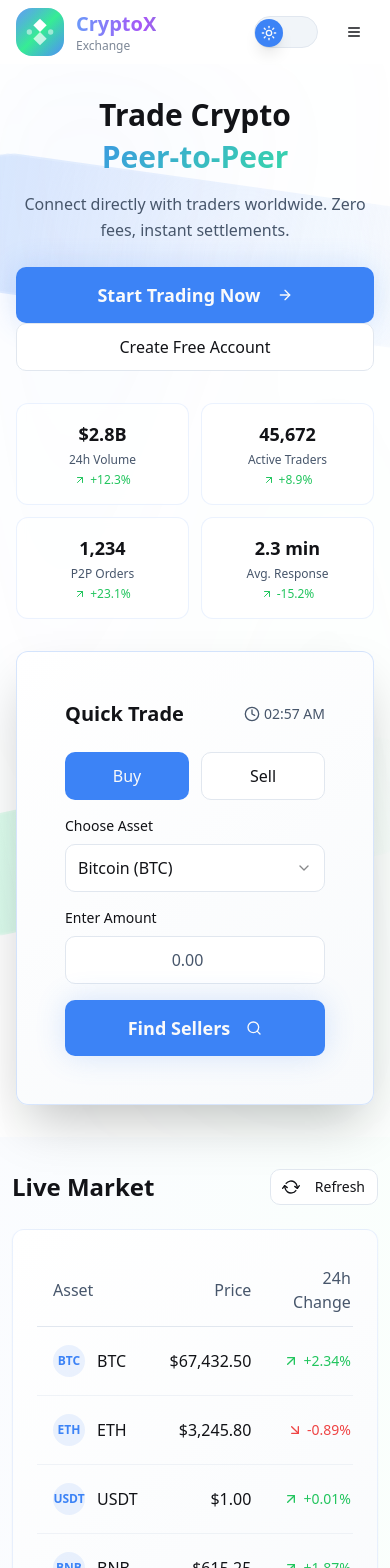
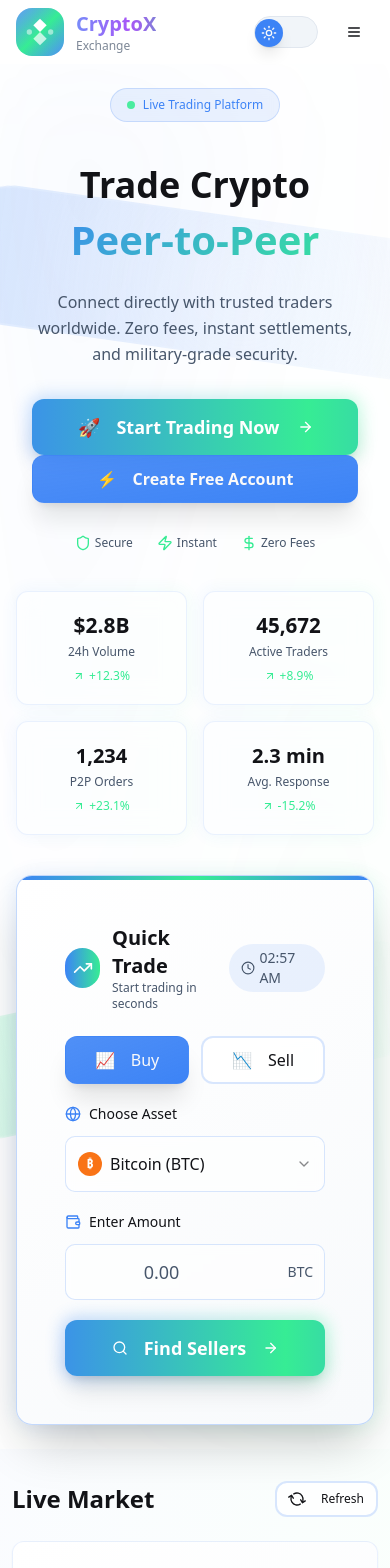
Before and after one commit to manishjan1811/trade-flow-universe, a React (Vite) app: page / in a window 390 px wide. Shown: the top 1568 px of the page. Built offline with nearby package versions, Linux system fonts and the light colour scheme.

Commit message:
Refine hero section design
Improve mobile hero section and button styling.

```diff
--- a/src/components/ui/button.tsx
+++ b/src/components/ui/button.tsx
@@ -5,25 +5,28 @@ import { cva, type VariantProps } from "class-variance-authority"
 import { cn } from "@/lib/utils"
 
 const buttonVariants = cva(
-  "inline-flex items-center justify-center gap-2 whitespace-nowrap rounded-md text-sm font-medium ring-offset-background transition-colors focus-visible:outline-none focus-visible:ring-2 focus-visible:ring-ring focus-visible:ring-offset-2 disabled:pointer-events-none disabled:opacity-50 [&_svg]:pointer-events-none [&_svg]:size-4 [&_svg]:shrink-0",
+  "inline-flex items-center justify-center gap-2 whitespace-nowrap text-sm font-medium ring-offset-background transition-all duration-300 focus-visible:outline-none focus-visible:ring-2 focus-visible:ring-ring focus-visible:ring-offset-2 disabled:pointer-events-none disabled:opacity-50 [&_svg]:pointer-events-none [&_svg]:size-4 [&_svg]:shrink-0 transform-gpu",
   {
     variants: {
       variant: {
-        default: "bg-primary text-primary-foreground hover:bg-primary/90",
+        default: "bg-primary text-primary-foreground hover:bg-primary/90 shadow-lg hover:shadow-xl hover:scale-[1.02] active:scale-[0.98]",
         destructive:
-          "bg-destructive text-destructive-foreground hover:bg-destructive/90",
+          "bg-destructive text-destructive-foreground hover:bg-destructive/90 shadow-lg hover:shadow-xl hover:scale-[1.02] active:scale-[0.98]",
         outline:
-          "border border-input bg-background hover:bg-accent hover:text-accent-foreground",
+          "border-2 border-primary/20 bg-background/80 backdrop-blur-sm text-foreground hover:bg-primary/10 hover:border-primary/40 hover:shadow-lg hover:scale-[1.02] active:scale-[0.98]",
         secondary:
-          "bg-secondary text-secondary-foreground hover:bg-secondary/80",
-        ghost: "hover:bg-accent hover:text-accent-foreground",
-        link: "text-primary underline-offset-4 hover:underline",
+          "bg-secondary text-secondary-foreground hover:bg-secondary/80 shadow-md hover:shadow-lg hover:scale-[1.02] active:scale-[0.98]",
+        ghost: "hover:bg-accent hover:text-accent-foreground hover:scale-[1.02] active:scale-[0.98]",
+        link: "text-primary underline-offset-4 hover:underline hover:scale-[1.02] active:scale-[0.98]",
+        premium: "bg-gradient-to-r from-primary via-accent to-primary bg-size-200 animate-gradient-x text-white font-semibold shadow-xl hover:shadow-2xl hover:scale-[1.05] active:scale-[0.95] border-0",
+        professional: "bg-gradient-to-br from-primary/90 to-primary text-primary-foreground font-semibold shadow-xl hover:shadow-2xl hover:from-primary hover:to-primary/80 hover:scale-[1.03] active:scale-[0.97] border border-primary/20 backdrop-blur-sm",
       },
       size: {
-        default: "h-10 px-4 py-2",
-        sm: "h-9 rounded-md px-3",
-        lg: "h-11 rounded-md px-8",
-        icon: "h-10 w-10",
+        default: "h-10 px-4 py-2 rounded-lg",
+        sm: "h-9 rounded-lg px-3 text-xs",
+        lg: "h-12 rounded-xl px-8 text-base font-semibold",
+        xl: "h-14 rounded-xl px-10 text-lg font-bold",
+        icon: "h-10 w-10 rounded-lg",
       },
     },
     defaultVariants: {
--- a/src/pages/Home.tsx
+++ b/src/pages/Home.tsx
@@ -87,7 +87,7 @@ export default function Home() {
   return (
     <div className="min-h-screen bg-background overflow-hidden">
       {/* Hero Section with 3D Background and Quick Trade */}
-      <section className="relative py-8 md:py-12 lg:py-16 bg-gradient-to-br from-background via-card/20 to-background min-h-screen flex items-center">
+      <section className="relative py-6 md:py-12 lg:py-16 bg-gradient-to-br from-background via-card/20 to-background min-h-screen flex items-center">
         {/* Geometric Background Shapes */}
         <GeometricBackground />
 
@@ -99,17 +99,29 @@ export default function Home() {
               initial={{ opacity: 0, y: 30 }}
               animate={{ opacity: 1, y: 0 }}
               transition={{ duration: 0.8, ease: 'easeOut' }}
-              className="text-center mb-8"
+              className="text-center mb-10"
             >
+              <motion.div
+                className="mb-6"
+                initial={{ opacity: 0, y: 30 }}
+                animate={{ opacity: 1, y: 0 }}
+                transition={{ duration: 0.8, delay: 0.1 }}
+              >
+                <div className="inline-flex items-center px-4 py-2 rounded-full bg-primary/10 border border-primary/20 backdrop-blur-sm mb-4">
+                  <span className="w-2 h-2 bg-accent rounded-full mr-2 animate-pulse"></span>
+                  <span className="text-xs font-medium text-primary">Live Trading Platform</span>
+                </div>
+              </motion.div>
+
               <motion.h1
-                className="text-3xl font-bold text-foreground mb-4 leading-tight"
+                className="text-4xl font-bold text-foreground mb-6 leading-tight"
                 initial={{ opacity: 0, y: 30 }}
                 animate={{ opacity: 1, y: 0 }}
                 transition={{ duration: 0.8, delay: 0.2 }}
               >
                 Trade Crypto
                 <motion.span
-                  className="gradient-primary bg-clip-text text-transparent block mt-1"
+                  className="gradient-primary bg-clip-text text-transparent block mt-2 text-[2.5rem] font-extrabold"
                   initial={{ opacity: 0, scale: 0.8 }}
                   animate={{ opacity: 1, scale: 1 }}
                   transition={{ duration: 0.8, delay: 0.4 }}
@@ -119,17 +131,17 @@ export default function Home() {
               </motion.h1>
 
               <motion.p
-                className="text-muted-foreground mb-6 leading-relaxed px-2"
+                className="text-muted-foreground mb-8 leading-relaxed px-4 text-base"
                 initial={{ opacity: 0, y: 20 }}
                 animate={{ opacity: 1, y: 0 }}
                 transition={{ duration: 0.8, delay: 0.6 }}
               >
-                Connect directly with traders worldwide. Zero fees, instant settlements.
+                Connect directly with trusted traders worldwide. Zero fees, instant settlements, and military-grade security.
               </motion.p>
 
-              {/* Mobile Action Buttons */}
+              {/* Mobile Action Buttons - Professional Design */}
               <motion.div
-                className="space-y-3 mb-8"
+                className="space-y-4 mb-10 px-4"
                 initial={{ opacity: 0, y: 20 }}
                 animate={{ opacity: 1, y: 0 }}
                 transition={{ duration: 0.8, delay: 0.8 }}
@@ -138,107 +150,214 @@ export default function Home() {
                   <motion.div
                     whileHover={{ scale: 1.02 }}
                     whileTap={{ scale: 0.98 }}
+                    className="relative group"
                   >
-                    <Button size="lg" className="btn-crypto w-full h-14 text-lg font-semibold">
+                    <div className="absolute -inset-1 bg-gradient-to-r from-primary to-accent rounded-2xl blur opacity-25 group-hover:opacity-75 transition duration-1000 group-hover:duration-200"></div>
+                    <Button variant="premium" size="xl" className="relative w-full">
+                      <span className="mr-2">🚀</span>
                       Start Trading Now
-                      <ArrowRight className="w-5 h-5 ml-2" />
+                      <motion.div
+                        className="ml-2"
+                        animate={{ x: [0, 4, 0] }}
+                        transition={{ duration: 1.5, repeat: Infinity, ease: "easeInOut" }}
+                      >
+                        <ArrowRight className="w-5 h-5" />
+                      </motion.div>
                     </Button>
                   </motion.div>
                 </Link>
+
                 <Link to="/register">
-                  <Button size="lg" variant="outline" className="w-full h-12 text-base">
+                  <motion.div
+                    whileHover={{ scale: 1.02 }}
+                    whileTap={{ scale: 0.98 }}
+                  >
+                    <Button variant="professional" size="lg" className="w-full">
+                      <span className="mr-2">⚡</span>
                       Create Free Account
                     </Button>
+                  </motion.div>
                 </Link>
+
+                <motion.div
+                  className="flex items-center justify-center gap-6 pt-4 text-xs text-muted-foreground"
+                  initial={{ opacity: 0 }}
+                  animate={{ opacity: 1 }}
+                  transition={{ delay: 1.2 }}
+                >
+                  <div className="flex items-center">
+                    <Shield className="w-4 h-4 mr-1 text-accent" />
+                    <span>Secure</span>
+                  </div>
+                  <div className="flex items-center">
+                    <Zap className="w-4 h-4 mr-1 text-accent" />
+                    <span>Instant</span>
+                  </div>
+                  <div className="flex items-center">
+                    <DollarSign className="w-4 h-4 mr-1 text-accent" />
+                    <span>Zero Fees</span>
+                  </div>
+                </motion.div>
               </motion.div>
 
-              {/* Mobile Quick Stats Grid */}
-              <StaggeredCards className="grid grid-cols-2 gap-3 mb-8">
+              {/* Mobile Quick Stats Grid - Enhanced */}
+              <StaggeredCards className="grid grid-cols-2 gap-4 mb-10">
                 {quickStats.map((stat, index) => (
                   <motion.div
                     key={stat.label}
-                    className="bg-card/70 backdrop-blur-sm rounded-xl p-4 border border-primary/10 text-center"
-                    whileHover={{ scale: 1.05 }}
+                    className="relative group"
                     initial={{ opacity: 0, y: 20 }}
                     animate={{ opacity: 1, y: 0 }}
                     transition={{ duration: 0.6, delay: 0.9 + index * 0.1 }}
                   >
-                    <div className="text-lg font-bold text-foreground">{stat.value}</div>
-                    <div className="text-xs text-muted-foreground mt-1">{stat.label}</div>
-                    <div className={`text-xs mt-1 flex items-center justify-center ${stat.positive ? 'text-green-500' : 'text-red-500'}`}>
+                    <div className="absolute -inset-0.5 bg-gradient-to-r from-primary/20 to-accent/20 rounded-2xl blur opacity-30 group-hover:opacity-60 transition duration-300"></div>
+                    <div className="relative bg-card/80 backdrop-blur-md rounded-xl p-5 border border-primary/10 text-center hover:bg-card/90 transition-all duration-300">
+                      <PulsingElement duration={2 + index * 0.5}>
+                        <div className="text-xl font-bold text-foreground mb-1">{stat.value}</div>
+                      </PulsingElement>
+                      <div className="text-xs text-muted-foreground mb-2">{stat.label}</div>
+                      <motion.div
+                        className={`text-xs flex items-center justify-center font-medium ${stat.positive ? 'text-accent' : 'text-destructive'}`}
+                        animate={{
+                          scale: [1, 1.05, 1],
+                        }}
+                        transition={{
+                          duration: 2,
+                          delay: index * 0.2,
+                          repeat: Infinity,
+                          ease: "easeInOut"
+                        }}
+                      >
                         {stat.positive ? <ArrowUpRight className="w-3 h-3 mr-1" /> : <ArrowDownRight className="w-3 h-3 mr-1" />}
                         {stat.change}
+                      </motion.div>
                     </div>
                   </motion.div>
                 ))}
               </StaggeredCards>
             </motion.div>
 
-            {/* Mobile Quick Trade Panel */}
+            {/* Mobile Quick Trade Panel - Professional Design */}
             <motion.div
               initial={{ opacity: 0, y: 30 }}
               animate={{ opacity: 1, y: 0 }}
               transition={{ duration: 0.8, delay: 0.4 }}
+              className="relative group"
             >
-              <Card className="crypto-card backdrop-blur-sm bg-card/95 border-primary/20 shadow-2xl">
+              <div className="absolute -inset-1 bg-gradient-to-r from-primary/30 to-accent/30 rounded-3xl blur opacity-30 group-hover:opacity-50 transition duration-500"></div>
+              <Card className="relative crypto-card backdrop-blur-md bg-card/90 border-primary/30 shadow-2xl rounded-2xl overflow-hidden">
+                <div className="absolute top-0 left-0 right-0 h-1 bg-gradient-to-r from-primary via-accent to-primary"></div>
                 <div className="p-6">
                   <div className="flex items-center justify-between mb-6">
+                    <div className="flex items-center">
+                      <div className="w-10 h-10 rounded-full bg-gradient-to-r from-primary to-accent flex items-center justify-center mr-3">
+                        <TrendingUp className="w-5 h-5 text-white" />
+                      </div>
+                      <div>
                         <h3 className="text-xl font-bold text-foreground">Quick Trade</h3>
-                    <div className="flex items-center text-sm text-muted-foreground">
+                        <p className="text-xs text-muted-foreground">Start trading in seconds</p>
+                      </div>
+                    </div>
+                    <div className="flex items-center text-sm text-muted-foreground bg-primary/10 px-3 py-1 rounded-full">
                       <Clock className="w-4 h-4 mr-1" />
                       {currentTime.toLocaleTimeString('en-US', { hour: '2-digit', minute: '2-digit' })}
                     </div>
                   </div>
 
-                  <div className="space-y-4">
+                  <div className="space-y-5">
                     <div className="grid grid-cols-2 gap-3">
                       <Button
-                        variant={orderType === "buy" ? "default" : "outline"}
+                        variant={orderType === "buy" ? "professional" : "outline"}
                         onClick={() => setOrderType("buy")}
                         className="w-full h-12 text-base font-medium"
                       >
-                        Buy
+                        <span className="mr-2">📈</span> Buy
                       </Button>
                       <Button
-                        variant={orderType === "sell" ? "default" : "outline"}
+                        variant={orderType === "sell" ? "professional" : "outline"}
                         onClick={() => setOrderType("sell")}
                         className="w-full h-12 text-base font-medium"
                       >
-                        Sell
+                        <span className="mr-2">📉</span> Sell
                       </Button>
                     </div>
 
                     <div>
-                      <label className="block text-sm font-medium text-foreground mb-2">Choose Asset</label>
+                      <label className="block text-sm font-medium text-foreground mb-3 flex items-center">
+                        <Globe className="w-4 h-4 mr-2 text-primary" />
+                        Choose Asset
+                      </label>
                       <Select value={selectedAsset} onValueChange={setSelectedAsset}>
-                        <SelectTrigger className="h-12 text-base">
+                        <SelectTrigger className="h-14 text-base bg-background/50 backdrop-blur-sm border-primary/20 hover:border-primary/40 transition-colors">
                           <SelectValue />
                         </SelectTrigger>
-                        <SelectContent>
-                          <SelectItem value="BTC">Bitcoin (BTC)</SelectItem>
-                          <SelectItem value="ETH">Ethereum (ETH)</SelectItem>
-                          <SelectItem value="USDT">Tether (USDT)</SelectItem>
-                          <SelectItem value="BNB">BNB (BNB)</SelectItem>
+                        <SelectContent className="backdrop-blur-md bg-card/90">
+                          <SelectItem value="BTC">
+                            <div className="flex items-center">
+                              <div className="w-6 h-6 rounded-full bg-orange-500 flex items-center justify-center mr-2 text-xs font-bold text-white">₿</div>
+                              Bitcoin (BTC)
+                            </div>
+                          </SelectItem>
+                          <SelectItem value="ETH">
+                            <div className="flex items-center">
+                              <div className="w-6 h-6 rounded-full bg-blue-500 flex items-center justify-center mr-2 text-xs font-bold text-white">E</div>
+                              Ethereum (ETH)
+                            </div>
+                          </SelectItem>
+                          <SelectItem value="USDT">
+                            <div className="flex items-center">
+                              <div className="w-6 h-6 rounded-full bg-green-500 flex items-center justify-center mr-2 text-xs font-bold text-white">₮</div>
+                              Tether (USDT)
+                            </div>
+                          </SelectItem>
+                          <SelectItem value="BNB">
+                            <div className="flex items-center">
+                              <div className="w-6 h-6 rounded-full bg-yellow-500 flex items-center justify-center mr-2 text-xs font-bold text-white">B</div>
+                              BNB (BNB)
+                            </div>
+                          </SelectItem>
                         </SelectContent>
                       </Select>
                     </div>
 
                     <div>
-                      <label className="block text-sm font-medium text-foreground mb-2">Enter Amount</label>
+                      <label className="block text-sm font-medium text-foreground mb-3 flex items-center">
+                        <Wallet className="w-4 h-4 mr-2 text-primary" />
+                        Enter Amount
+                      </label>
+                      <div className="relative">
                         <Input
                           placeholder="0.00"
                           value={amount}
                           onChange={(e) => setAmount(e.target.value)}
                           type="number"
-                        className="h-12 text-base text-center font-medium"
+                          className="h-14 text-lg text-center font-medium bg-background/50 backdrop-blur-sm border-primary/20 hover:border-primary/40 transition-colors pr-16"
                         />
+                        <div className="absolute right-3 top-1/2 transform -translate-y-1/2 text-sm text-muted-foreground font-medium">
+                          {selectedAsset}
+                        </div>
+                      </div>
                     </div>
 
                     <Link to="/exchange" className="block">
-                      <Button className="btn-crypto w-full h-14 text-lg font-semibold">
+                      <motion.div
+                        whileHover={{ scale: 1.02 }}
+                        whileTap={{ scale: 0.98 }}
+                        className="relative group"
+                      >
+                        <div className="absolute -inset-1 bg-gradient-to-r from-primary to-accent rounded-2xl blur opacity-30 group-hover:opacity-70 transition duration-300"></div>
+                        <Button variant="premium" size="xl" className="relative w-full">
+                          <Search className="mr-2 w-5 h-5" />
                           Find {orderType === "buy" ? "Sellers" : "Buyers"}
-                        <Search className="ml-2 w-5 h-5" />
+                          <motion.div
+                            className="ml-2"
+                            animate={{ x: [0, 3, 0] }}
+                            transition={{ duration: 2, repeat: Infinity, ease: "easeInOut" }}
+                          >
+                            <ArrowRight className="w-5 h-5" />
+                          </motion.div>
                         </Button>
+                      </motion.div>
                     </Link>
                   </div>
                 </div>
```
Lines whose indentation alone changed are shown as unchanged.
